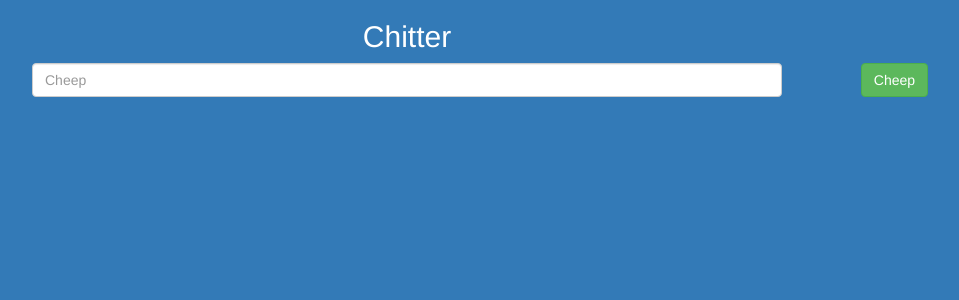
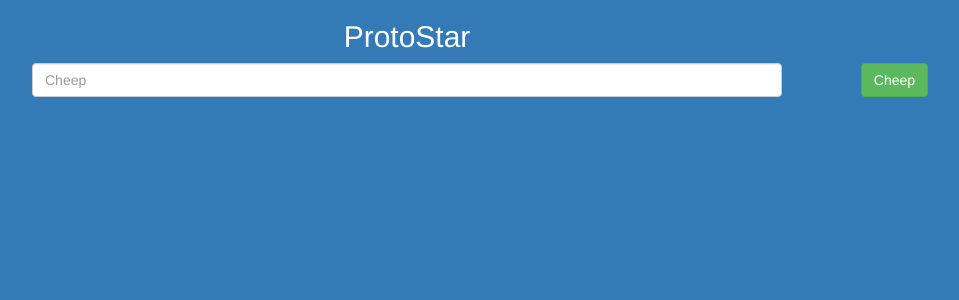
Before and after one commit to kdzumba/hate-speech-moderation-app, a Flask app: page / in a window 1280 px wide. Shown: the top 300 px of the page, without its empty margins (233-1192 px from the left). Run offline with Flask 2, Linux system fonts and the light colour scheme; some libraries are stand-ins or nearby versions.

Commit message:
updated app name and requirements.txt

```diff
--- a/templates/index.html
+++ b/templates/index.html
@@ -6,12 +6,12 @@
 
     <div class="container text-center">
         <section>
-            <h2>Chitter</h2>
+            <h2>ProtoStar</h2>
         </section>
 
         <form class="form-group row" action="/">
             <div class="col-xs-8 col-xs-offset-2">
-                <input type="text" class="form-control inputfield" id="cheep" placeholder="Cheep" name="cheep">
+                <input type="text" class="form-control inputfield" id="cheep" placeholder="Cheep" name="star">
             </div>
             <button type="submit" class="btn btn-success ">Cheep</button>
         </form>
```
Also changed, not shown: requirements.txt (+6 -4 lines).
